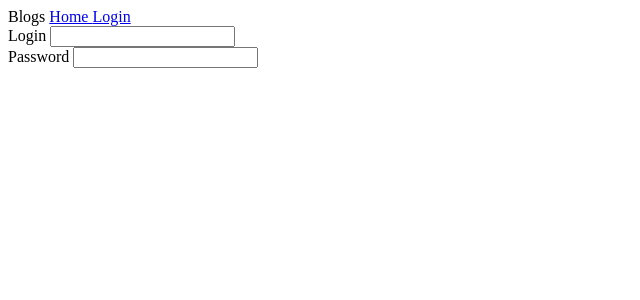
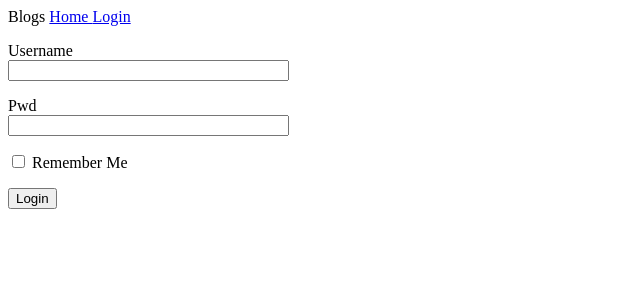
Before and after one commit to Kani101/Blogs, a Flask app: page /login in a window 1280 px wide. Shown: the top 300 px of the page, without its empty margins (0-640 px from the left). Run offline with Flask 2, Linux system fonts and the light colour scheme.

Commit message:
Day 2, WTF-Forms

```diff
--- /dev/null
+++ b/app/Login.py
@@ -0,0 +1,9 @@
+from flask_wtf import FlaskForm
+from wtforms import StringField, PasswordField, BooleanField, SubmitField
+
+from wtforms.validators import DataRequired
+class LoginForm(FlaskForm):
+    username = StringField('Username', validators=[DataRequired()])
+    password = PasswordField('Pwd',validators=[DataRequired()])
+    remember_me = BooleanField('Remember Me')
+    submit = SubmitField('Login')
--- a/app/routes.py
+++ b/app/routes.py
@@ -1,6 +1,6 @@
-from flask import render_template
+from flask import render_template, flash, redirect
 from app import application
-
+from app.Login import LoginForm
 
 @application.route('/')
 @application.route('/index')
@@ -19,6 +19,10 @@ def index():
     return render_template('index.html',user = user, data = blog)
 
 
-@application.route('/login')
+@application.route('/login', methods= ['GET', 'POST'])
 def user():
-    return render_template('login.html')
+    form = LoginForm()
+    if form.validate_on_submit():
+        flash('Login requested for user {}, remember_me={}').format(form.username.data, form.remember_me.data)
+        return redirect('/index')
+    return render_template('login.html', form=form)
--- a/app/templates/base.html
+++ b/app/templates/base.html
@@ -4,7 +4,15 @@
 </head>
 <body>
     <div> Blogs <a href="/index"> Home </a>   <a href="/login"> Login</a></div>
-
+    {% with messages = get_flashed_messages() %}
+    {% if messages %}
+    <ul>
+        {% for message in messages %}
+        <li>{{ message }}</li>
+        {% endfor %}
+    </ul>
+    {% endif %}
+    {% endwith %}
     {% block content %}{% endblock %}
 </body>
 </html>
--- a/app/templates/login.html
+++ b/app/templates/login.html
@@ -1,11 +1,17 @@
 {% extends "base.html" %}
 {% block content %}
-    <div>
-        Login
-        <input type="text">
-    </div>
-    <div>
-        Password
-        <input type="password">
-    </div>
+    <form action="" method="post" >
+        {{ form.hidden_tag() }}
+        <p>
+            {{ form.username.label }}<br>
+            {{ form.username(size=32)}}
+        </p>
+
+        <p>
+            {{ form.password.label }}<br>
+            {{ form.password(size=32)}}
+        </p>
+        <p> {{ form.remember_me() }} {{form.remember_me.label}}</p>
+        <p> {{ form.submit() }} </p>
+    </form>
 {% endblock %}
--- /dev/null
+++ b/config.py
@@ -0,0 +1,4 @@
+import os
+
+class Config(object):
+    SECRET_KEY = os.environ.get('SECRECT_KEY') or "this-is-secrect-for-all"
```
Also changed, not shown: app/__init__.py (+12 -1 lines).
